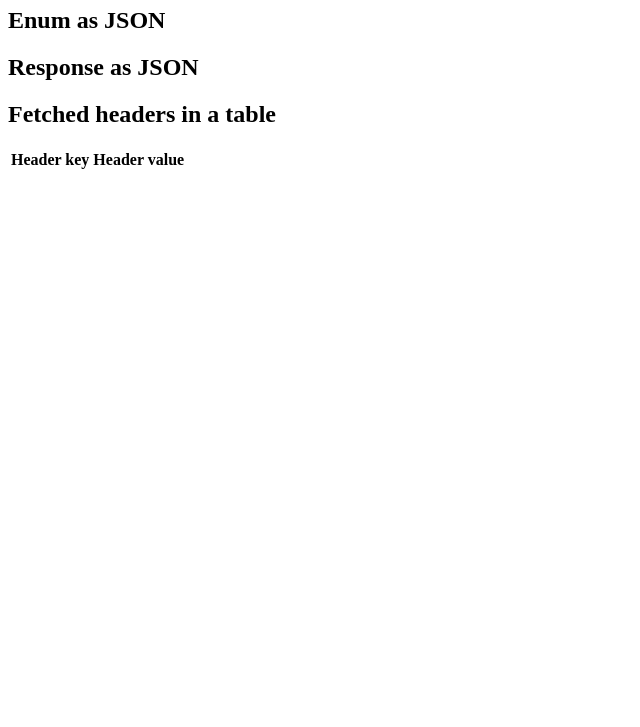
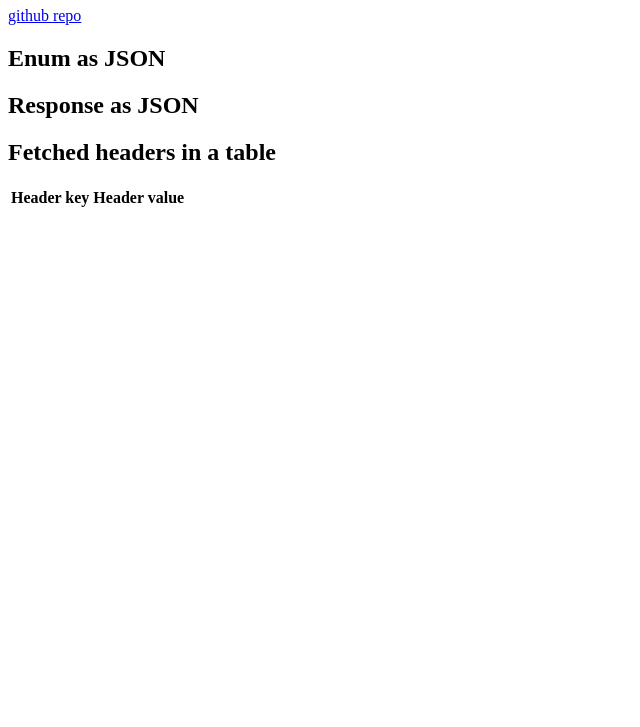
Before and after one commit to ehoward119/user-data-demo, a website: page index.html in a window 1280 px wide. Shown: the part 73-800 px from the top of the page, without its empty margins (0-640 px from the left). Drawn offline with Linux system fonts and the light colour scheme.

Commit message:
added better scripts

```diff
--- a/index.html
+++ b/index.html
@@ -7,6 +7,7 @@
 </head>
 <body>
     <h1>user-data-for-fraud-prevention</h1>
+    <a href="https://github.com/intuit/user-data-for-fraud-prevention">github repo</a>
     <h2>Enum as JSON</h2>
     <code id="enumDisplay"></code>
     <h2>Response as JSON</h2>
--- a/package.json
+++ b/package.json
@@ -6,7 +6,7 @@
   "author": "Reuben Evans <reuben_evans@intuit.com>",
   "license": "MIT",
   "scripts": {
-    "start": "lite-server"
+    "start": "lite-server && watchify index.js -o simplebundle.js"
   },
   "dependencies": {
     "json-beautify": "^1.1.1",
```
Also changed, not shown: 1 other file.
